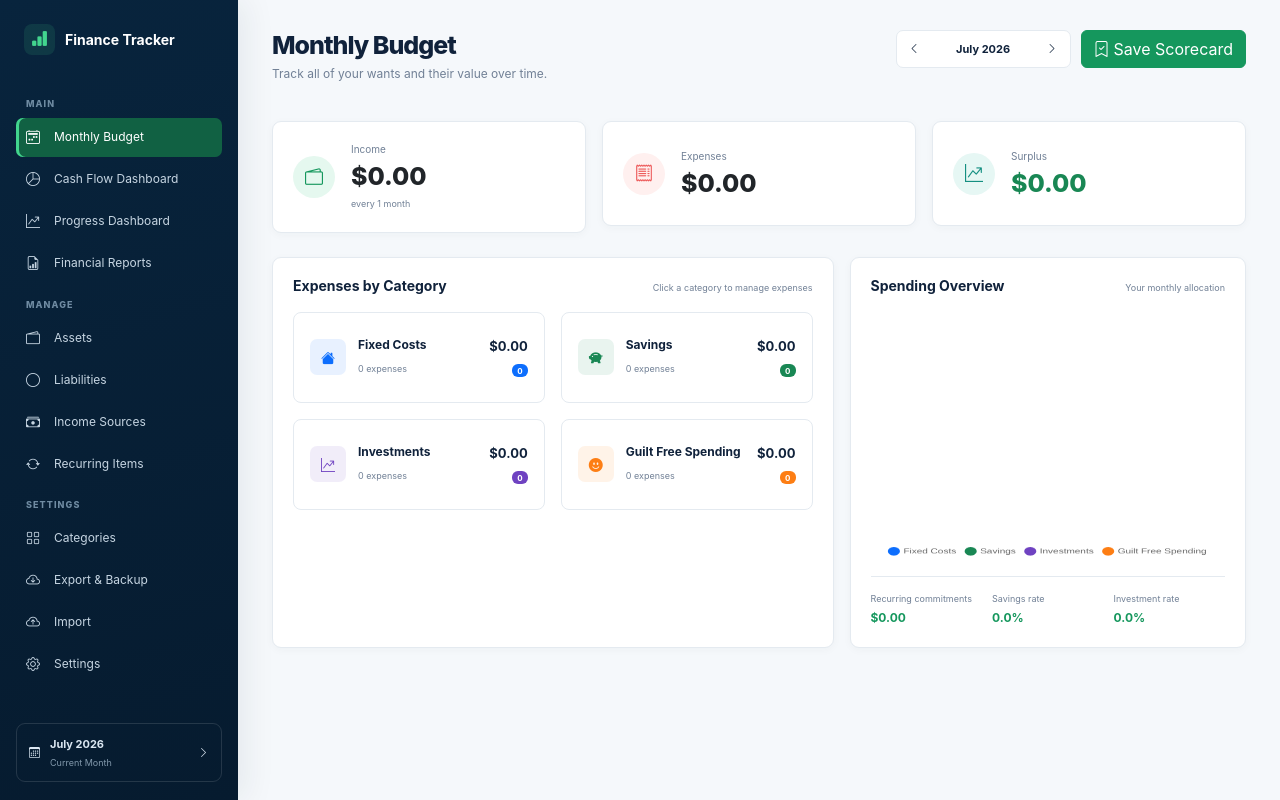
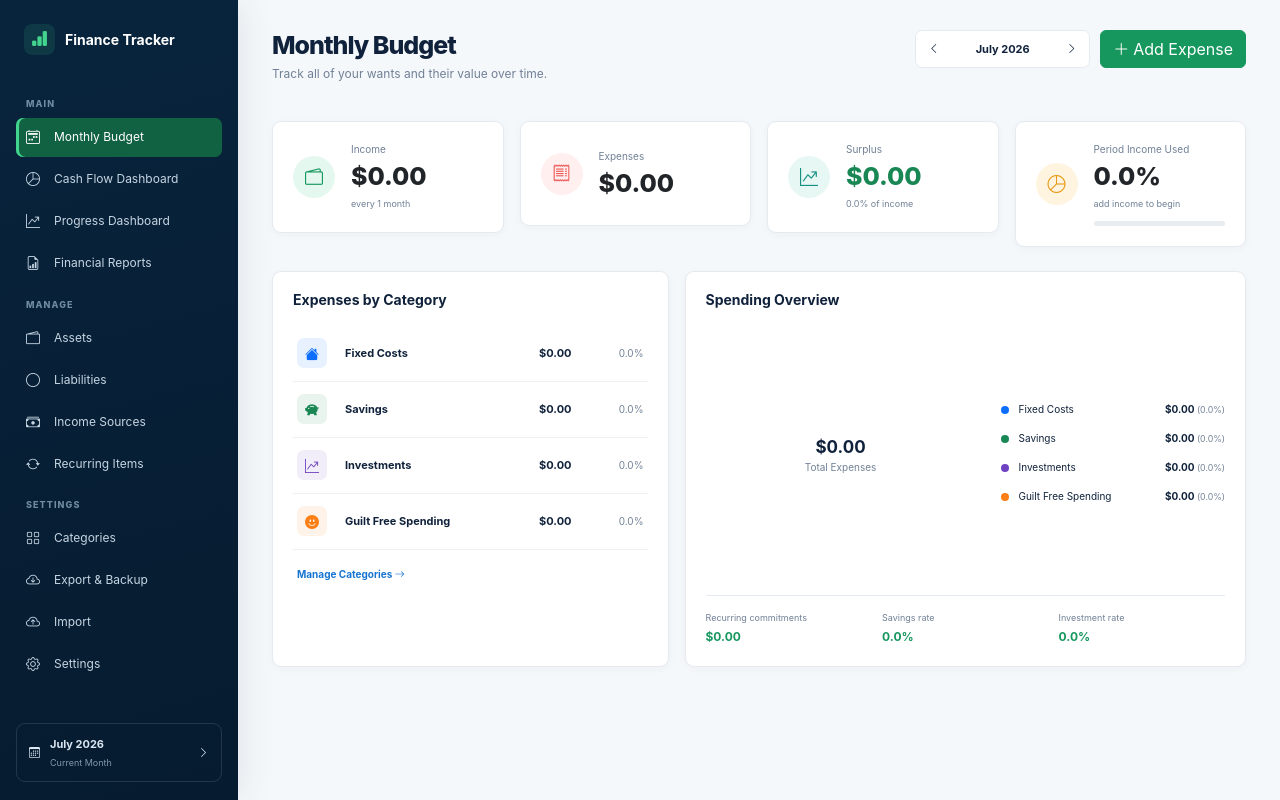
Before and after one commit to EKHess/FinanceTracker, a Flask app: page / in a window 1280 px wide. Run offline with Flask 3, Linux system fonts and the light colour scheme; data comes from the database, SQL or seed files in the repository; data that the repository does not hold is empty; some libraries are stand-ins or nearby versions.

Commit message:
Refine monthly budget dashboard

```diff
--- a/static/css/styles.css
+++ b/static/css/styles.css
@@ -55,4 +55,26 @@ body { margin: 0; background: var(--canvas); color: var(--ink); font-family: Int
 @media (max-width: 850px) { .sidebar { width: 76px; padding-inline: 10px; }.brand span:last-child,.nav-label,.app-nav button:not(.active)::after,.app-nav button { font-size: 0; }.app-nav button { justify-content: center; }.app-nav button i { width: auto; font-size: 17px; }.month-switcher div,.month-switcher .ms-auto { display:none; }.month-switcher { justify-content:center; }.main-content { width: calc(100% - 76px); margin-left:76px; padding:24px 18px; } }
 @media (max-width: 576px) { .sidebar { position: static; width: 100%; min-height: auto; }.app-shell { display:block; }.brand { padding-bottom: 8px; }.app-nav { grid-template-columns: repeat(4,1fr); }.nav-label,.month-switcher { display:none; }.main-content { width:100%; margin:0; }.page-header,.header-actions { flex-direction:column; }.scorecard-details .expense-row { grid-template-columns:1fr; } }
 
-#categoryChart { height: 250px !important; }
+.metric-icon.amber { color: #e89a17; background: #fff4df; }
+.metric-card #surplusCaption, .budget-usage-card #incomeUsedCaption { color: var(--muted); font-size: 9px; }
+.usage-track { height: 5px; margin-top: 9px; overflow: hidden; border-radius: 99px; background: #e8edf1; }
+.usage-track span { display: block; width: 0; height: 100%; border-radius: inherit; background: var(--green); transition: width .3s ease; }
+.usage-track span.over-budget { background: #e05252; }
+.category-panel { padding-bottom: 16px; }
+.category-row { width: 100%; min-height: 56px; padding: 9px 4px; display: grid; grid-template-columns: 38px minmax(100px,1fr) auto 62px; gap: 10px; align-items: center; border: 0; border-bottom: 1px solid #edf1f4; background: transparent; color: var(--ink); text-align: left; }
+.category-row:hover { background: #f8fbfa; }
+.category-row .category-icon { width: 30px; height: 30px; }
+.category-row strong { font-size: 11px; }
+.category-amount { font-size: 11px; font-weight: 650; }
+.category-percent { color: var(--muted); font-size: 10px; text-align: right; }
+.manage-link { margin-top: 13px; padding: 4px; border: 0; background: transparent; color: #1674d1; font-size: 10px; font-weight: 650; }
+.spending-layout { min-height: 255px; display: grid; grid-template-columns: minmax(210px, 270px) minmax(210px, 1fr); gap: 25px; align-items: center; }
+.chart-square { width: 100%; max-width: 255px; aspect-ratio: 1 / 1; margin: auto; position: relative; }
+.chart-square canvas { width: 100% !important; height: 100% !important; }
+.chart-legend { display: grid; gap: 14px; }
+.chart-legend>div { display: grid; grid-template-columns: 9px minmax(90px,1fr) auto; gap: 9px; align-items: center; font-size: 10px; }
+.legend-dot { width: 8px; height: 8px; border-radius: 50%; }
+.chart-legend strong { font-size: 10px; }.chart-legend small { color: var(--muted); font-weight: 400; }
+.modal-subtitle { margin: 4px 0 0; color: var(--muted); font-size: 11px; }
+.expense-category-picker .category-row { grid-template-columns: 38px minmax(130px,1fr) auto 65px 16px; padding: 12px 8px; }
+@media (max-width: 700px) { .spending-layout { grid-template-columns: 1fr; }.chart-square { max-width: 230px; }.category-row { grid-template-columns: 38px minmax(80px,1fr) auto 52px; } }
--- a/static/js/dashboard.js
+++ b/static/js/dashboard.js
@@ -44,14 +44,37 @@ function renderSummary(summary) {
     surplus.textContent = money.format(summary.surplus);
     surplus.classList.toggle("text-success", summary.surplus >= 0);
     surplus.classList.toggle("text-danger", summary.surplus < 0);
+    const income = Number(summary.income) || 0;
+    const spending = Number(summary.spending) || 0;
+    const usedPercent = income > 0 ? (spending / income) * 100 : 0;
+    const surplusPercent = income > 0 ? (summary.surplus / income) * 100 : 0;
+    document.getElementById("surplusCaption").textContent = `${surplusPercent.toFixed(1)}% of income`;
+    document.getElementById("incomeUsedPercent").textContent = `${usedPercent.toFixed(1)}%`;
+    document.getElementById("incomeUsedCaption").textContent = income > 0 ? "of income spent" : "add income to begin";
+    const usageBar = document.getElementById("incomeUsedBar");
+    usageBar.style.width = `${Math.min(Math.max(usedPercent, 0), 100)}%`;
+    usageBar.classList.toggle("over-budget", usedPercent > 100);
 }
 
 function renderCategories(categories) {
+    const income = Number(dashboardState.summary.income) || 0;
     categories.forEach((category) => {
+        const percentage = income > 0 ? (Number(category.total) / income) * 100 : 0;
         document.getElementById(`${category.id}-total`).textContent = money.format(category.total);
         document.getElementById(`${category.id}-count`).textContent = category.count;
         document.getElementById(`${category.id}-caption`).textContent = `${category.count} expense${category.count === 1 ? "" : "s"}`;
+        document.getElementById(`${category.id}-percent`).textContent = `${percentage.toFixed(1)}%`;
+        document.getElementById(`picker-${category.id}-total`).textContent = money.format(category.total);
+        document.getElementById(`picker-${category.id}-percent`).textContent = `${percentage.toFixed(1)}%`;
     });
+    renderCategoryLegend(categories, income);
+}
+
+function renderCategoryLegend(categories, income) {
+    document.getElementById("categoryLegend").innerHTML = categories.map((category) => {
+        const percentage = income > 0 ? (Number(category.total) / income) * 100 : 0;
+        return `<div><span class="legend-dot" style="background:${category.color}"></span><span>${escapeHtml(category.label)}</span><strong>${money.format(category.total)} <small>(${percentage.toFixed(1)}%)</small></strong></div>`;
+    }).join("");
 }
 
 function renderChart(categories) {
@@ -67,10 +90,29 @@ function renderChart(categories) {
         return;
     }
 
+    const centerLabel = {
+        id: "centerLabel",
+        afterDraw(chart) {
+            const { ctx: context, chartArea } = chart;
+            if (!chartArea) return;
+            const total = chart.data.datasets[0].data.reduce((sum, value) => sum + Number(value || 0), 0);
+            context.save();
+            context.textAlign = "center";
+            context.textBaseline = "middle";
+            context.fillStyle = "#10223b";
+            context.font = "700 17px Inter, sans-serif";
+            context.fillText(money.format(total), (chartArea.left + chartArea.right) / 2, (chartArea.top + chartArea.bottom) / 2 - 6);
+            context.fillStyle = "#718096";
+            context.font = "10px Inter, sans-serif";
+            context.fillText("Total Expenses", (chartArea.left + chartArea.right) / 2, (chartArea.top + chartArea.bottom) / 2 + 14);
+            context.restore();
+        },
+    };
     categoryChart = new Chart(ctx, {
         type: "doughnut",
         data: { labels, datasets: [{ data, backgroundColor: colors }] },
-        options: { responsive: true, maintainAspectRatio: false, plugins: { legend: { position: "bottom", labels: { boxWidth: 9, usePointStyle: true, font: { size: 10 } } } }, cutout: "65%" },
+        plugins: [centerLabel],
+        options: { responsive: true, maintainAspectRatio: true, aspectRatio: 1, plugins: { legend: { display: false } }, cutout: "62%" },
     });
 }
 
@@ -422,6 +464,17 @@ async function showCategory(categoryId) {
     new bootstrap.Modal(document.getElementById("categoryModal")).show();
 }
 
+function openAddExpenseModal() {
+    new bootstrap.Modal(document.getElementById("addExpenseModal")).show();
+}
+
+function selectExpenseCategory(categoryId) {
+    const picker = bootstrap.Modal.getInstance(document.getElementById("addExpenseModal"));
+    const pickerElement = document.getElementById("addExpenseModal");
+    pickerElement.addEventListener("hidden.bs.modal", () => showCategory(categoryId), { once: true });
+    picker.hide();
+}
+
 function toggleExpenseForm(expense = null) {
     document.getElementById("expenseForm").style.display = "block";
     document.getElementById("expenseId").value = expense?.id || "";
@@ -481,6 +534,12 @@ function openSaveScorecardModal() {
     document.getElementById("scorecardEndDate").value = `${year}-${month}-${String(lastDay).padStart(2, "0")}`;
     document.getElementById("scorecardSaveError").classList.add("d-none");
     new bootstrap.Modal(document.getElementById("saveScorecardModal")).show();
+}
+
+function openSaveScorecardFromReports() {
+    const reportsElement = document.getElementById("scorecardsModal");
+    reportsElement.addEventListener("hidden.bs.modal", openSaveScorecardModal, { once: true });
+    bootstrap.Modal.getInstance(reportsElement).hide();
 }
 
 async function saveScorecard() {
--- a/templates/dashboard.html
+++ b/templates/dashboard.html
@@ -36,15 +36,16 @@
 </aside>
 <main class="main-content">
 <section class="app-page active" id="page-budget">
-    <header class="page-header"><div><h1>Monthly Budget</h1><p>Track all of your wants and their value over time.</p></div><div class="header-actions"><button class="month-control"><i class="bi bi-chevron-left"></i><strong>{{ month_name }} {{ month["year"] }}</strong><i class="bi bi-chevron-right"></i></button><button class="btn btn-success" onclick="openSaveScorecardModal()"><i class="bi bi-bookmark-check me-1"></i>Save Scorecard</button></div></header>
+    <header class="page-header"><div><h1>Monthly Budget</h1><p>Track all of your wants and their value over time.</p></div><div class="header-actions"><button class="month-control"><i class="bi bi-chevron-left"></i><strong>{{ month_name }} {{ month["year"] }}</strong><i class="bi bi-chevron-right"></i></button><button class="btn btn-success" onclick="openAddExpenseModal()"><i class="bi bi-plus-lg me-1"></i>Add Expense</button></div></header>
     <div class="row g-3 mb-4 summary-row">
-        <div class="col-md-4"><div class="card metric-card"><div class="card-body"><span class="metric-icon green"><i class="bi bi-wallet2"></i></span><div><small>Income</small><h2 id="income">$0.00</h2><span id="incomePeriod">every 1 month</span></div></div></div></div>
-        <div class="col-md-4"><div class="card metric-card"><div class="card-body"><span class="metric-icon red"><i class="bi bi-receipt"></i></span><div><small>Expenses</small><h2 id="spending">$0.00</h2></div></div></div></div>
-        <div class="col-md-4"><div class="card metric-card"><div class="card-body"><span class="metric-icon teal"><i class="bi bi-graph-up-arrow"></i></span><div><small>Surplus</small><h2 id="surplus">$0.00</h2></div></div></div></div>
+        <div class="col-sm-6 col-xl-3"><div class="card metric-card"><div class="card-body"><span class="metric-icon green"><i class="bi bi-wallet2"></i></span><div><small>Income</small><h2 id="income">$0.00</h2><span id="incomePeriod">every 1 month</span></div></div></div></div>
+        <div class="col-sm-6 col-xl-3"><div class="card metric-card"><div class="card-body"><span class="metric-icon red"><i class="bi bi-receipt"></i></span><div><small>Expenses</small><h2 id="spending">$0.00</h2></div></div></div></div>
+        <div class="col-sm-6 col-xl-3"><div class="card metric-card"><div class="card-body"><span class="metric-icon teal"><i class="bi bi-graph-up-arrow"></i></span><div><small>Surplus</small><h2 id="surplus">$0.00</h2><span id="surplusCaption">0.0% of income</span></div></div></div></div>
+        <div class="col-sm-6 col-xl-3"><div class="card metric-card budget-usage-card"><div class="card-body"><span class="metric-icon amber"><i class="bi bi-pie-chart"></i></span><div class="flex-grow-1"><small>Period Income Used</small><h2 id="incomeUsedPercent">0%</h2><span id="incomeUsedCaption">of income spent</span><div class="usage-track"><span id="incomeUsedBar"></span></div></div></div></div></div>
     </div>
     <div class="row g-3">
-      <div class="col-xl-7"><div class="panel h-100"><div class="panel-heading"><h2>Expenses by Category</h2><span>Click a category to manage expenses</span></div><div class="row g-3" id="categoryCards">{% for category_id, category in categories.items() %}<div class="col-md-6"><button class="category-card w-100" data-category-id="{{ category_id }}" onclick="showCategory('{{ category_id }}')"><span class="category-icon" style="color: {{ category.color }}; background: {{ category.color }}18"><i class="bi bi-{{ category.icon }}"></i></span><div><h3>{{ category.label }}</h3><small id="{{ category_id }}-caption">0 expenses</small></div><div class="category-value"><strong id="{{ category_id }}-total">$0.00</strong><span class="badge" style="background:{{ category.color }}" id="{{ category_id }}-count">0</span></div></button></div>{% endfor %}</div></div></div>
-      <div class="col-xl-5"><div class="panel h-100"><div class="panel-heading"><h2>Spending Overview</h2><span>Your monthly allocation</span></div><canvas id="categoryChart" height="225"></canvas><div class="rate-grid"><div><small>Recurring commitments</small><strong id="recurringTotal">$0.00</strong></div><div><small>Savings rate</small><strong id="savingsRate">0.0%</strong></div><div><small>Investment rate</small><strong id="investmentRate">0.0%</strong></div></div></div></div>
+      <div class="col-xl-5"><div class="panel h-100 category-panel"><div class="panel-heading"><h2>Expenses by Category</h2></div><div id="categoryCards">{% for category_id, category in categories.items() %}<button class="category-row" data-category-id="{{ category_id }}" onclick="showCategory('{{ category_id }}')"><span class="category-icon" style="color: {{ category.color }}; background: {{ category.color }}18"><i class="bi bi-{{ category.icon }}"></i></span><strong>{{ category.label }}</strong><span class="category-amount" id="{{ category_id }}-total">$0.00</span><span class="category-percent" id="{{ category_id }}-percent">0.0%</span><span class="visually-hidden" id="{{ category_id }}-count">0</span><span class="visually-hidden" id="{{ category_id }}-caption">0 expenses</span></button>{% endfor %}</div><button class="manage-link" onclick="navigateTo('categories')">Manage Categories <i class="bi bi-arrow-right"></i></button></div></div>
+      <div class="col-xl-7"><div class="panel h-100"><div class="panel-heading"><h2>Spending Overview</h2></div><div class="spending-layout"><div class="chart-square"><canvas id="categoryChart"></canvas></div><div id="categoryLegend" class="chart-legend"></div></div><div class="rate-grid"><div><small>Recurring commitments</small><strong id="recurringTotal">$0.00</strong></div><div><small>Savings rate</small><strong id="savingsRate">0.0%</strong></div><div><small>Investment rate</small><strong id="investmentRate">0.0%</strong></div></div></div></div>
     </div>
 </section>
 <section class="app-page" id="page-income">
@@ -83,6 +84,17 @@
                 </div></section>
 {% for page,title,icon in [('cashflow','Cash Flow Dashboard','pie-chart'),('progress','Progress Dashboard','graph-up-arrow'),('assets','Assets','wallet2'),('liabilities','Liabilities','circle'),('recurring','Recurring Items','arrow-repeat'),('categories','Categories','grid')] %}<section class="app-page" id="page-{{ page }}"><header class="page-header"><div><h1>{{ title }}</h1><p>This workspace is ready for future Finance Tracker features.</p></div></header><div class="panel empty-state"><i class="bi bi-{{ icon }}"></i><h2>{{ title }}</h2><p>No features have been added to this area yet.</p></div></section>{% endfor %}
 </main></div>
+<div class="modal fade" id="addExpenseModal" tabindex="-1" aria-labelledby="addExpenseTitle" aria-hidden="true">
+    <div class="modal-dialog modal-lg modal-dialog-centered">
+        <div class="modal-content">
+            <div class="modal-header"><div><h5 class="modal-title" id="addExpenseTitle">Expenses by Category</h5><p class="modal-subtitle">Choose a category to add or manage its expenses. Percentages show the share of period income spent.</p></div><button type="button" class="btn-close" data-bs-dismiss="modal"></button></div>
+            <div class="modal-body"><div id="expenseCategoryPicker" class="expense-category-picker">
+                {% for category_id, category in categories.items() %}<button class="category-row" onclick="selectExpenseCategory('{{ category_id }}')"><span class="category-icon" style="color: {{ category.color }}; background: {{ category.color }}18"><i class="bi bi-{{ category.icon }}"></i></span><strong>{{ category.label }}</strong><span class="category-amount" id="picker-{{ category_id }}-total">$0.00</span><span class="category-percent" id="picker-{{ category_id }}-percent">0.0%</span><i class="bi bi-chevron-right"></i></button>{% endfor %}
+            </div></div>
+            <div class="modal-footer justify-content-start"><button class="manage-link" onclick="bootstrap.Modal.getInstance(document.getElementById('addExpenseModal')).hide(); navigateTo('categories')">Manage Categories <i class="bi bi-arrow-right"></i></button></div>
+        </div>
+    </div>
+</div>
 <div class="modal fade" id="categoryModal" tabindex="-1">
     <div class="modal-dialog modal-lg modal-dialog-scrollable">
         <div class="modal-content">
@@ -151,6 +163,7 @@
         <div class="modal-content">
             <div class="modal-header">
                 <h5 class="modal-title">Saved Scorecards</h5>
+                <button class="btn btn-sm btn-success ms-auto me-3" onclick="openSaveScorecardFromReports()"><i class="bi bi-bookmark-check me-1"></i>Save Current Scorecard</button>
                 <button type="button" class="btn-close" data-bs-dismiss="modal"></button>
             </div>
             <div class="modal-body">
```
